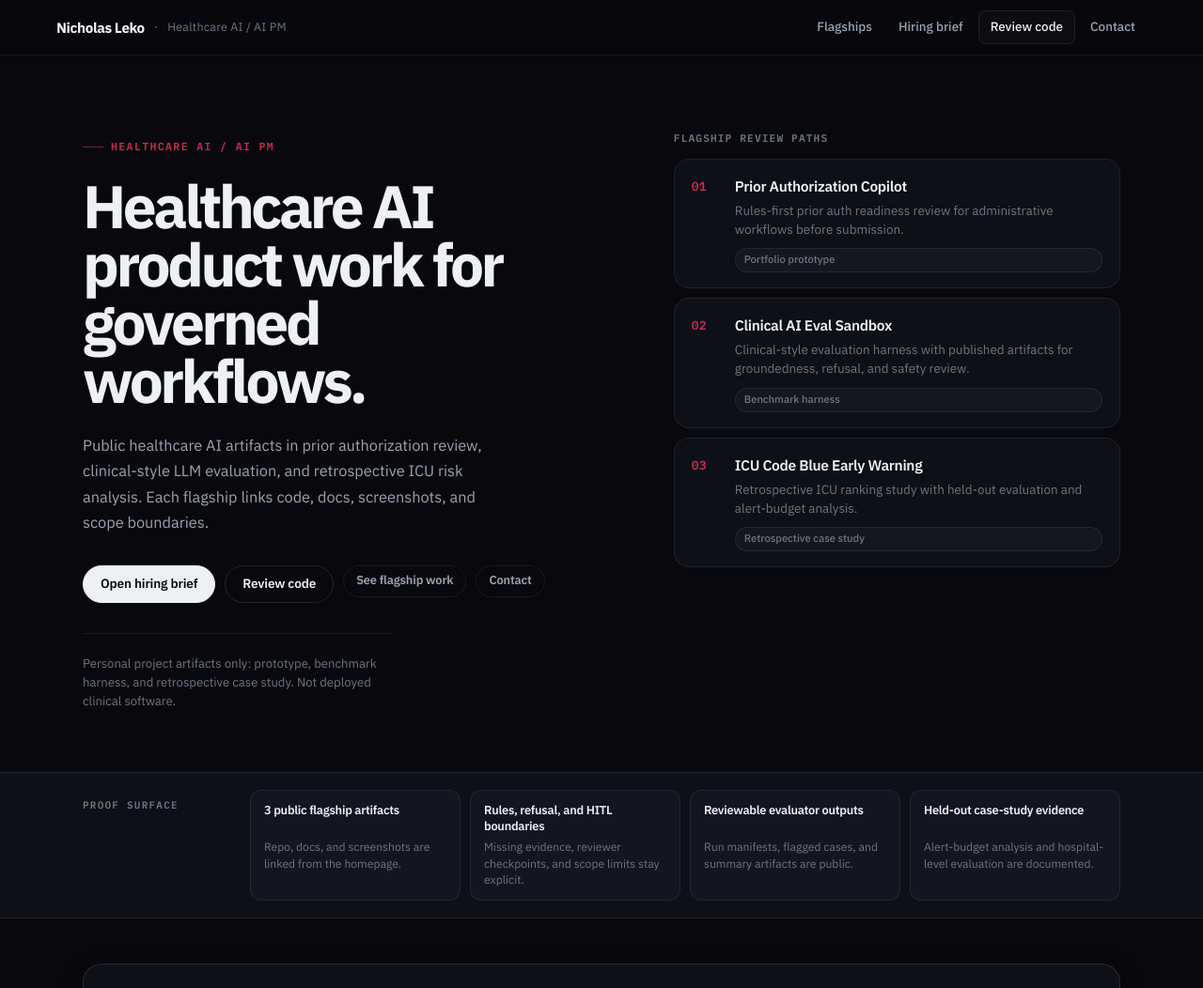
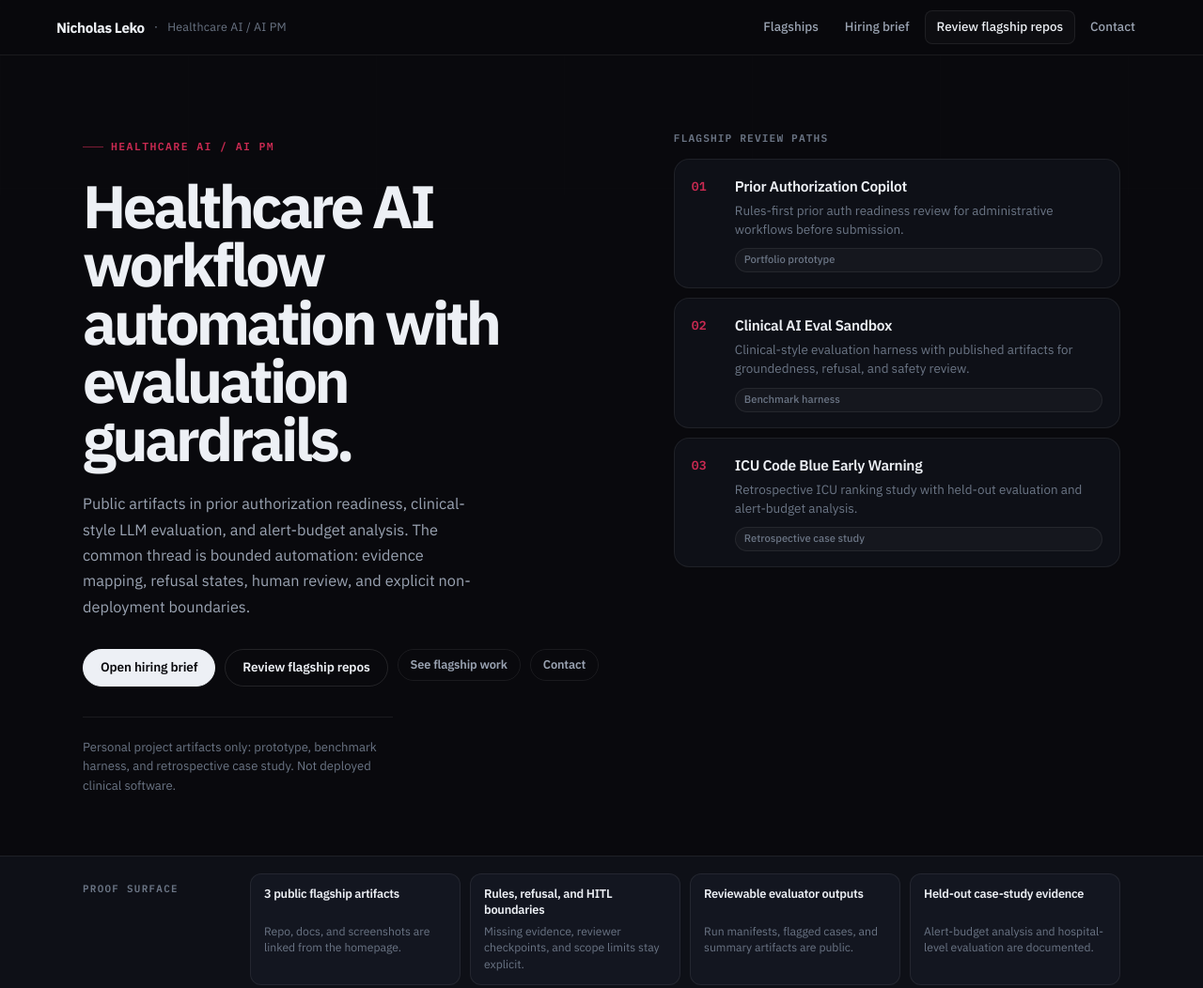
Before and after one commit to NickLeko/PUBLIC_PORTFOLIO_HUB, a website: page index.html in a window 1280 px wide. Shown: the top 1052 px of the page at 94% size. Drawn offline with Linux system fonts and the light colour scheme.

Commit message:
docs: sharpen portfolio reviewer path

```diff
--- a/app.js
+++ b/app.js
@@ -33,7 +33,7 @@
     document.getElementById("site-nav").innerHTML = data.navigation
       .map((item) => {
         const isInternal = item.href.startsWith("#") || item.href.endsWith(".html");
-        const extraClass = item.label === "Review code" ? ` class="nav-review-link"` : "";
+        const extraClass = item.label === "Review flagship repos" ? ` class="nav-review-link"` : "";
         return `<a${extraClass} href="${esc(item.href)}"${isInternal ? "" : ` ${ext}`}>${esc(item.label)}</a>`;
       })
       .join("");
@@ -55,7 +55,6 @@
       .join("");
 
     const hiringBrief = siteLink("Hiring brief");
-    const github = siteLink("GitHub");
     const email = siteLink("Email");
 
     document.getElementById("hero").innerHTML = `
@@ -66,7 +65,7 @@
           <p class="hero-sub">${esc(h.intro)}</p>
           <div class="hero-actions">
             ${hiringBrief ? `<a class="btn btn-primary" href="${esc(hiringBrief.url)}">Open hiring brief</a>` : ""}
-            ${github ? `<a class="btn btn-secondary" href="${esc(github.url)}" ${ext}>Review code</a>` : ""}
+            <a class="btn btn-secondary" href="#flagship">Review flagship repos</a>
             <a class="btn btn-ghost" href="#flagship">See flagship work</a>
             ${email ? `<a class="btn btn-ghost" href="${esc(email.url)}">Contact</a>` : ""}
           </div>
@@ -99,7 +98,6 @@
   function renderCta() {
     const cta = data.ctaBanner;
     const hiringBrief = siteLink("Hiring brief");
-    const github = siteLink("GitHub");
     const linkedin = siteLink("LinkedIn");
 
     document.getElementById("recruiter-cta").innerHTML = `
@@ -112,7 +110,7 @@
         </div>
         <div class="cta-band-actions">
           ${hiringBrief ? `<a class="btn btn-primary" href="${esc(hiringBrief.url)}">Open hiring brief →</a>` : ""}
-          ${github ? `<a class="btn btn-ghost" href="${esc(github.url)}" ${ext}>Review code</a>` : ""}
+          <a class="btn btn-ghost" href="#flagship">Review flagship repos</a>
           ${linkedin ? `<a class="btn btn-ghost" href="${esc(linkedin.url)}" ${ext}>${esc(linkedin.label)}</a>` : ""}
         </div>
       </div>`;
--- a/data/projects.js
+++ b/data/projects.js
@@ -34,14 +34,14 @@
     navigation: [
       { label: "Flagships", href: "#flagship" },
       { label: "Hiring brief", href: "docs/flagship_one_pager.html" },
-      { label: "Review code", href: "https://github.com/NickLeko" },
+      { label: "Review flagship repos", href: "#flagship" },
       { label: "Contact", href: "#contact" }
     ],
     hero: {
       kicker: "Healthcare AI / AI PM",
-      title: "Healthcare AI product work for governed workflows.",
+      title: "Healthcare AI workflow automation with evaluation guardrails.",
       intro:
-        "Public healthcare AI artifacts in prior authorization review, clinical-style LLM evaluation, and retrospective ICU risk analysis. Each flagship links code, docs, screenshots, and scope boundaries.",
+        "Public artifacts in prior authorization readiness, clinical-style LLM evaluation, and alert-budget analysis. The common thread is bounded automation: evidence mapping, refusal states, human review, and explicit non-deployment boundaries.",
       note:
         "Personal project artifacts only: prototype, benchmark harness, and retrospective case study. Not deployed clinical software.",
       pillars: [
@@ -347,18 +347,6 @@
         note: "Public supporting systems for interoperability, bounded orchestration, and signal triage.",
         items: [
           {
-            title: "FHIR Referral Intake Review",
-            kind: "Interoperability workflow",
-            visibility: "Public repo",
-            descriptor: "FHIR intake review with source traceability",
-            links: [
-              {
-                label: "Repo",
-                url: "https://github.com/NickLeko/FHIR-Referral-Intake-Review"
-              }
-            ]
-          },
-          {
             title: "Prior Auth Readiness Handoff Agent",
             kind: "Workflow orchestration",
             visibility: "Public repo",
@@ -371,10 +359,22 @@
             ]
           },
           {
+            title: "FHIR Referral Intake Review",
+            kind: "Interoperability workflow",
+            visibility: "Public repo",
+            descriptor: "FHIR referral packet review with source traces, HITL status, and reviewed JSON outputs.",
+            links: [
+              {
+                label: "Repo",
+                url: "https://github.com/NickLeko/FHIR-Referral-Intake-Review"
+              }
+            ]
+          },
+          {
             title: "Daily AI Digest",
             kind: "Operational intelligence",
             visibility: "Public repo",
-            descriptor: "Signal triage for healthcare AI developments",
+            descriptor: "Automated healthcare AI signal triage with source review and routing.",
             links: [
               {
                 label: "Repo",
@@ -385,8 +385,8 @@
         ]
       },
       {
-        title: "Optional experiments",
-        note: "Collapsed so the healthcare AI review path stays primary.",
+        title: "Archived non-core experiments",
+        note: "Collapsed and not part of the healthcare AI reviewer path.",
         collapsed: true,
         items: [
           {
```
Also changed, not shown: docs/flagship_one_pager.html (+6 -1 lines).
